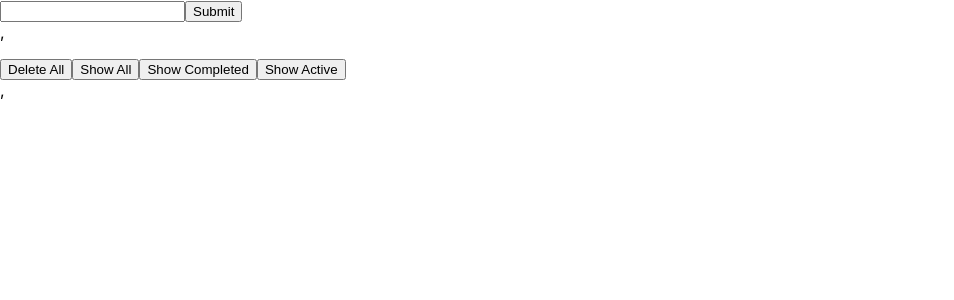
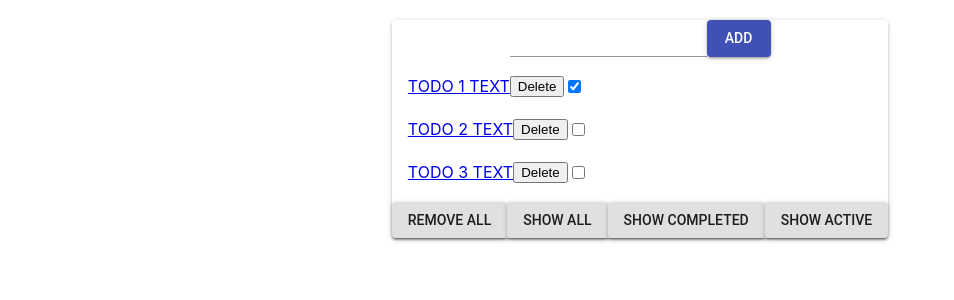
Before and after one commit to K-Sameer/ToDoAppRR, a React (Create React App) app: page / in a window 1280 px wide. Shown: the top 300 px of the page, without its empty margins (0-954 px from the left). Built offline with nearby package versions, Linux system fonts and the light colour scheme.

Commit message:
Implemented Material Design.

```diff
--- a/package.json
+++ b/package.json
@@ -3,6 +3,7 @@
   "version": "0.1.0",
   "private": true,
   "dependencies": {
+    "@material-ui/core": "^3.9.3",
     "connected-react-router": "^6.4.0",
     "git": "^0.1.5",
     "react": "^16.8.6",
@@ -10,7 +11,9 @@
     "react-redux": "^7.0.2",
     "react-router-dom": "^5.0.0",
     "react-scripts": "2.1.8",
-    "redux": "^4.0.1"
+    "redux": "^4.0.1",
+    "redux-logger": "^3.0.6",
+    "typeface-roboto": "0.0.54"
   },
   "scripts": {
     "start": "react-scripts start",
--- a/src/App.js
+++ b/src/App.js
@@ -2,14 +2,16 @@ import React, { Component } from 'react';
 import './App.css';
 import InputForm from './containers/InputForm';
 import List from './containers/List';
+import Paper from '@material-ui/core/Paper';
 
 class App extends Component {
   render() {
-    console.log(this.props);
     return (
-      <div>
-        <InputForm/>,
-        <List/>,
+      <div style={{display: 'flex', justifyContent: 'center', paddingTop: '20px'}}>
+        <Paper >
+          <InputForm/>
+          <List/>
+        </Paper>
       </div>
     );
   }
--- a/src/actions/actionCreator.js
+++ b/src/actions/actionCreator.js
@@ -1,7 +1,7 @@
 import {
   ADD_TODO,
   REMOVE_TODO,
-  COMPLETE_TODO,
+  TOGGLE_TODO,
   REMOVE_ALL_TODO,
   SET_VISIBILITY_FILTER,
 } from './actionTypes';
@@ -19,14 +19,13 @@ export const removeTodo = id => ({
   id,
 });
 
-export const completeTodo = id => ({
-  type: COMPLETE_TODO,
+export const toggleTodo = id => ({
+  type: TOGGLE_TODO,
   id,
 });
 
-export const removeAllTodo = id => ({
-  type: REMOVE_ALL_TODO,
-  id,
+export const removeAllTodo = () => ({
+  type: REMOVE_ALL_TODO
 });
 
 export const setVisibilityFilter = filter => ({
--- a/src/actions/actionTypes.js
+++ b/src/actions/actionTypes.js
@@ -1,6 +1,6 @@
 export const ADD_TODO = 'ADD_TODO'
 export const REMOVE_TODO = 'REMOVE_TODO'
-export const COMPLETE_TODO = 'COMPLETE_TODO'
+export const TOGGLE_TODO = 'TOGGLE_TODO'
 export const REMOVE_ALL_TODO = 'REMOVE_ALL_TODO'
 export const SHOW_ALL = 'SHOW_ALL'
 export const SHOW_COMPLETED = 'SHOW_COMPLETED'
--- a/src/containers/Button.js
+++ b/src/containers/Button.js
@@ -1,7 +1,7 @@
 import React, { Component } from 'react';
-// import Button as Btn from 'dsadas'
+// import Button as Btn from "@material-ui/core/Button";
 
-export class Button extends Component {
+export default class Button extends Component {
   render() {
     return <button onClick={this.props.onClick}> {this.props.buttonText} </button>;
   }
--- a/src/containers/InputForm.js
+++ b/src/containers/InputForm.js
@@ -1,9 +1,9 @@
-/* eslint-disable react/jsx-filename-extension */
 import React, { Component } from 'react';
 import { connect } from 'react-redux';
 import { bindActionCreators } from 'redux';
 import { addTodo } from '../actions/actionCreator';
-
+import Input from '@material-ui/core/Input';
+import Button from '@material-ui/core/Button';
 
 class InputForm extends Component {
   constructor(props) {
@@ -25,16 +25,19 @@ class InputForm extends Component {
   }
 
   render() {
-    const {handleSubmit, handleChange, state: { value } } = this;
+    const {handleSubmit, handleChange, state: { value }} = this;
     return (
-      <form onSubmit={handleSubmit}>
-        <input
+
+      <form onSubmit={handleSubmit} style={{display:'flex', justifyContent: 'center'}}>
+        <Input
+          multiline
           type="text"
           value={value}
           onChange={handleChange}
         />
-        <input type="submit" value="Submit" />
+        <Button type="submit" variant="contained" color="primary">ADD</Button>
       </form>
+
     );
   }
 }
--- a/src/containers/List.js
+++ b/src/containers/List.js
@@ -1,11 +1,12 @@
 import React, {Component} from 'react';
-import {ListItem} from "./ListItem";
-import {Button} from './Button';
+import ListItem from "./ListItem";
+import Button from '@material-ui/core/Button';
 import {connect} from "react-redux";
+import { List as MaterialList } from "@material-ui/core";
 
 import {
 	removeTodo,
-	completeTodo,
+	toggleTodo,
 	removeAllTodo,
 	setVisibilityFilter
 	} from '../actions/actionCreator'
@@ -21,27 +22,21 @@ import {bindActionCreators} from 'redux'
 class List extends Component {
 
   render() {
-    const {removeTodo, completeTodo, removeAllTodo, todos,setVisibilityFilter} = this.props;
-    console.log(this.props)
+    const {removeTodo, toggleTodo, removeAllTodo, todos,setVisibilityFilter} = this.props;
 
     return (
       <div>
-        <ul>
+        <MaterialList>
           {
             todos ?
-            todos.map(todo => <ListItem
-                todo={todo}
-                key={todo.id}
-                removeTodo={removeTodo}
-                completeTodo={completeTodo}
-              />)
-            : null
+              todos.map(todo =><ListItem key={todo.id} todo={todo} removeTodo={removeTodo} toggleTodo={toggleTodo}>{todo.text}</ListItem>)
+              : null
           }
-        </ul>
-        <Button onClick={removeAllTodo} buttonText='Delete All'/>
-		<Button onClick={() => setVisibilityFilter(SHOW_ALL)} buttonText='Show All'/>
-		<Button onClick={() => setVisibilityFilter(SHOW_COMPLETED)} buttonText='Show Completed'/>
-		<Button onClick={() => setVisibilityFilter(SHOW_ACTIVE)} buttonText='Show Active'/>
+        </MaterialList>
+        <Button type="submit" variant="contained" onClick={removeAllTodo}>Remove All</Button>
+        <Button type="submit" variant="contained" onClick={() => setVisibilityFilter(SHOW_ALL)}>Show All</Button>
+        <Button type="submit" variant="contained" onClick={() => setVisibilityFilter(SHOW_COMPLETED)}>Show Completed</Button>
+        <Button type="submit" variant="contained" onClick={() => setVisibilityFilter(SHOW_ACTIVE)}>Show Active</Button>
       </div>
     );
   }
@@ -67,7 +62,7 @@ const mapStateToProps = state => {
 
 const mapDispatchToProps = (dispatch) => {
     return bindActionCreators({
-        removeTodo,completeTodo,removeAllTodo, setVisibilityFilter
+        removeTodo,toggleTodo,removeAllTodo, setVisibilityFilter
     }, dispatch)
 }
 
--- a/src/containers/ListItem.js
+++ b/src/containers/ListItem.js
@@ -1,21 +1,21 @@
 import React, { Component } from 'react';
-import { Button } from './Button';
-import { BrowserRouter as Link } from "react-router-dom";
+import Button from './Button';
+import { Link } from 'react-router-dom'
+import MaterialLi from '@material-ui/core/ListItem';
 
-export class ListItem extends Component {
+export default class ListItem extends Component {
   render() {
-    const {removeTodo, todo, completeTodo} = this.props;
+    const {removeTodo, todo, toggleTodo} = this.props;
     return (
-      <li onClick={ () => { return <Link to = {`${todo.id}/:id`}/> } } >
-
-        {todo.text}
+      <MaterialLi>
+        <Link to={todo.id}>{todo.text}</Link>
         <Button onClick={() => removeTodo(todo.id)} buttonText='Delete' />
         <input
           type="checkbox"
-          onChange={() => completeTodo(todo.id)}
+          onChange={() => toggleTodo(todo.id)}
           checked={todo.completed}
         />
-      </li>
+      </MaterialLi>
     );
-    }
+  }
 }
--- a/src/containers/TodoItemDetails.js
+++ b/src/containers/TodoItemDetails.js
@@ -1,9 +1,18 @@
 import React, { Component } from 'react';
-import { BrowserRouter as Link } from "react-router-dom";
+import { withRouter } from "react-router";
+import {connect} from "react-redux";
+class TodoItemDetails extends Component {
 
-export class TodoItemDetails extends Component {
   render() {
-    const {todo} = this.props;
-    return <div>{console.log(todo)}</div>;
+    const { todo } = this.props;
+    return (
+      <div>{todo.text}</div>
+    );
   }
 }
+
+const mapStateToProps = (state,ownProps) => {
+  return { todo: state.todos.find((todo)=>{return todo.id === ownProps.match.params.id}) };
+};
+
+export default withRouter(connect(mapStateToProps)(TodoItemDetails));
--- a/src/index.js
+++ b/src/index.js
@@ -9,15 +9,18 @@ import { Route, Switch } from 'react-router' // react-router v4/v5
 import { BrowserRouter as Router } from "react-router-dom"
 import mainReducer from './reducers/mainReducer';
 import App from './App';
-import {TodoItemDetails} from './containers/TodoItemDetails';
-export const history = createBrowserHistory()
+import TodoItemDetails from './containers/TodoItemDetails';
+import logger from 'redux-logger'
+export const history = createBrowserHistory();
+
 
 const store = createStore(
     mainReducer(history), // root reducer with router state
     {},
     compose(
       applyMiddleware(
-        routerMiddleware(history), // for dispatching history actions
+        routerMiddleware(history),
+        logger
       ),
     )
   )
--- a/src/reducers/toDoReducer.js
+++ b/src/reducers/toDoReducer.js
@@ -1,11 +1,15 @@
 import {
     ADD_TODO,
     REMOVE_TODO,
-    COMPLETE_TODO,
+    TOGGLE_TODO,
     REMOVE_ALL_TODO
  } from '../actions/actionTypes'
 
-const INITIAL_DATA = []
+const INITIAL_DATA = [
+    {id:'1', text:'TODO 1 TEXT', completed: true},
+    {id:'2', text:'TODO 2 TEXT', completed: false},
+    {id:'3', text:'TODO 3 TEXT', completed: false}
+]
 
 const toDoReducer = (state=INITIAL_DATA, action) => {
     switch (action.type){
@@ -20,13 +24,13 @@ const toDoReducer = (state=INITIAL_DATA, action) => {
         case REMOVE_TODO:
         return state.filter(todo => todo.id !== action.id);
 
-        case COMPLETE_TODO:
+        case TOGGLE_TODO:
         return state.map(toDo =>
             toDo.id === action.id ? { ...toDo, completed: !toDo.completed } : toDo
           );
 
         case REMOVE_ALL_TODO:
-          return INITIAL_DATA
+          return []
 
         default:
         return state
```
Also changed, not shown: src/containers/Title.js (deleted), 1 other file (tests, documents, lock files or other folders).
